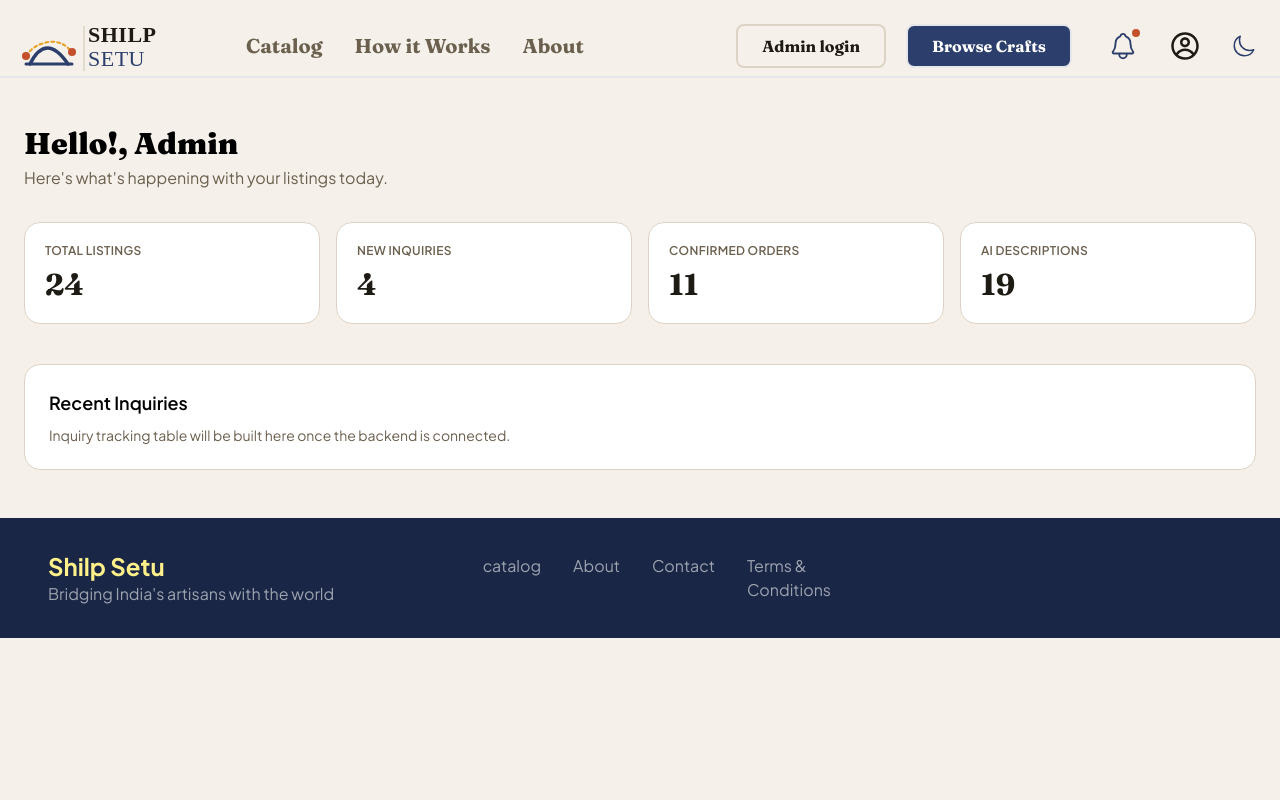
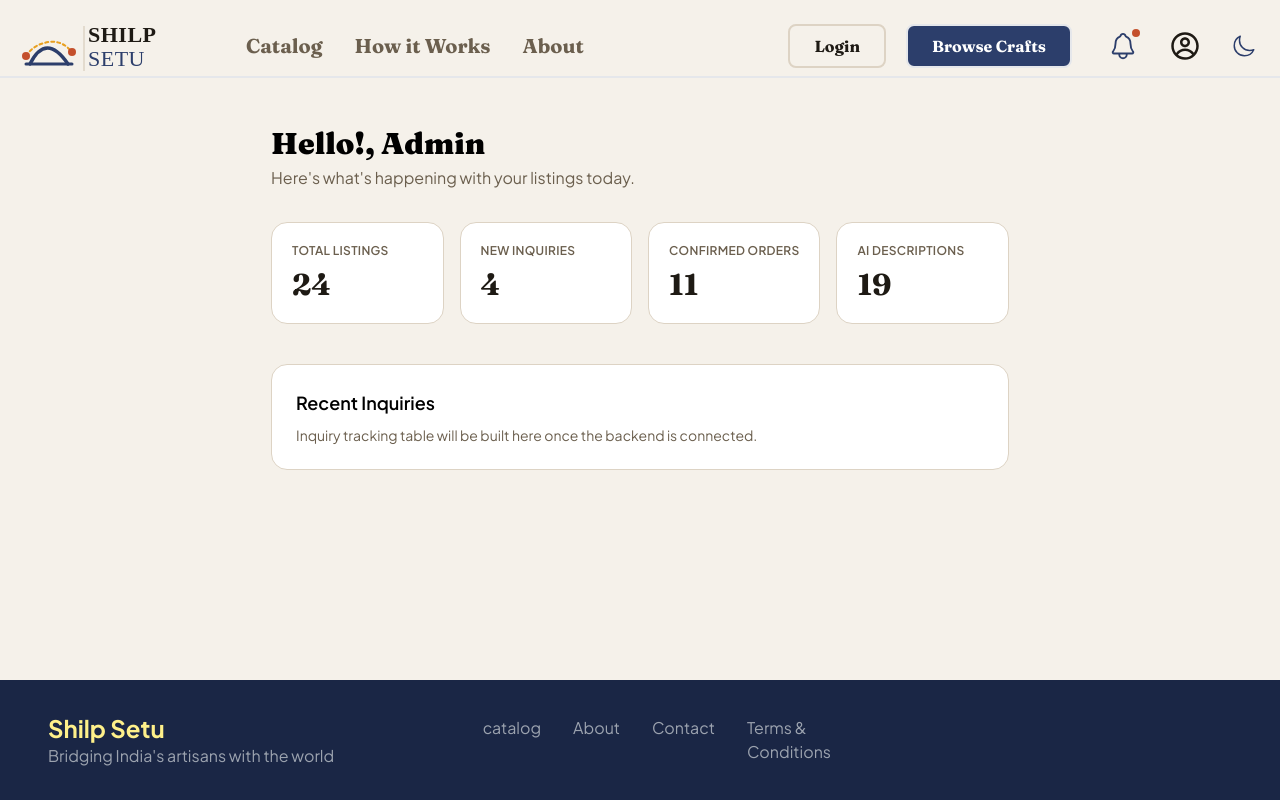
Before and after one commit to Sayyed-Ali/Shilp-Setu, a React (Vite) app in the folder frontend/appFront/: page /dashboard in a window 1280 px wide. Built offline with nearby package versions, Linux system fonts and the light colour scheme.

Commit message:
chore: made footer stick to bottom

```diff
--- a/frontend/appFront/src/components/Navbar.jsx
+++ b/frontend/appFront/src/components/Navbar.jsx
@@ -31,7 +31,7 @@ export default function Navbar() {
                     {/* Right side */}
                     <div className="flex items-center gap-1 md:gap-4 ml-auto mr-4">
                         <div className='hidden lg:flex items-center gap-2'>
-                            <a href="/login" className='border-2 border-[#ddd3c4] dark:border-[#2a3552] text-[#1e1a14] dark:text-white rounded-lg p-2 mr-3 px-6'>Admin login</a>
+                            <a href="/login" className='border-2 border-[#ddd3c4] dark:border-[#2a3552] text-[#1e1a14] dark:text-white rounded-lg p-2 mr-3 px-6'>Login</a>
                             <a href="/catalog" className=' border-2 rounded-lg p-2 mr-3 bg-[#2c3e6b] text-white px-6'>Browse Crafts</a>
                         </div>
 
--- a/frontend/appFront/src/index.css
+++ b/frontend/appFront/src/index.css
@@ -6,3 +6,9 @@ body {
     font-family: 'Plus Jakarta Sans', sans-serif;
     @apply bg-[#F5F1EA] dark:bg-[#0f1626];
 }
+
+html,
+body,
+#root {
+    height: 100%;
+}
--- a/frontend/appFront/src/pages/About.jsx
+++ b/frontend/appFront/src/pages/About.jsx
@@ -10,9 +10,10 @@ import Footer from '../components/Footer'
 function About() {
     return (
         <>
+            <div className="min-h-screen flex flex-col">
                 <Navbar />
                 {/*top hero section*/}
-            <div className="h-auto bg-[#2c3e6b] flex flex-col items-center">
+                <div className="h-auto bg-[#2c3e6b] flex flex-col items-center flex-1">
                     <span className="font-serif text-6xl font-bold text-white px-4 pt-14 pb-6">
                         Built to&nbsp;
                         <span className="italic text-[#F0C040]">bridge</span>
@@ -22,13 +23,13 @@ function About() {
                 </div>
 
                 {/*middle card section*/}
-            <div className="bg-[#f4f0eb] dark:bg-[#0f1626]">
+                <div className="bg-[#f4f0eb] dark:bg-[#0f1626] flex-1">
                     <LeftCard />
                     <RightCard />
                 </div>
 
                 {/*bottom quality cards section*/}
-            <div className="bg-[#efe8da] dark:bg-[#0a0f1f] flex flex-col justify-around items-center p-10 pb-5">
+                <div className="bg-[#efe8da] dark:bg-[#0a0f1f] flex flex-col justify-around items-center p-10 pb-5 flex-1">
                     <span className="text-3xl lg:text-4xl font-extrabold font-serif pb-10 dark:text-white">What we stand for</span>
 
                     <div className="cards flex flex-col lg:flex-row gap-10">
@@ -38,6 +39,7 @@ function About() {
                     </div>
                 </div >
                 <Footer />
+            </div>
         </>
     )
 }
--- a/frontend/appFront/src/pages/Dashboard.jsx
+++ b/frontend/appFront/src/pages/Dashboard.jsx
@@ -5,9 +5,10 @@ import MetricCard from "../components/MetricCard"
 function Dashboard() {
     return (
         <>
+            <div className="min-h-screen flex flex-col">
                 <Navbar />
 
-            <div className="max-w-7xl mx-auto px-6 py-12 dark:bg-[#0f1626]">
+                <div className="max-w-7xl mx-auto px-6 py-12 dark:bg-[#0f1626] flex-1">
                     <h1 className="text-3xl font-serif font-extrabold mb-1 dark:text-white">
                         Hello!, Admin
                     </h1>
@@ -33,6 +34,7 @@ function Dashboard() {
                 </div>
 
                 <Footer />
+            </div>
         </>
     )
 }
--- a/frontend/appFront/src/pages/Home.jsx
+++ b/frontend/appFront/src/pages/Home.jsx
@@ -19,10 +19,11 @@ function Home() {
 
     return (
         <>
+            <div className="min-h-screen flex flex-col">
                 <Navbar />
                 <Hero />
 
-            <div className="max-w-7xl mx-auto px-6 py-16 dark:bg-[#0f1626]">
+                <div className="max-w-7xl mx-auto px-6 py-16 dark:bg-[#0f1626] flex-1">
                     <h2 className="text-3xl font-serif font-extrabold mb-8 dark:text-white">
                         Browse the <span className="italic text-[#e8a020]">collection</span>
                     </h2>
@@ -54,6 +55,7 @@ function Home() {
                 </Modal>
 
                 <Footer />
+            </div>
         </>
     )
 }
```
Lines whose indentation alone changed are shown as unchanged.
